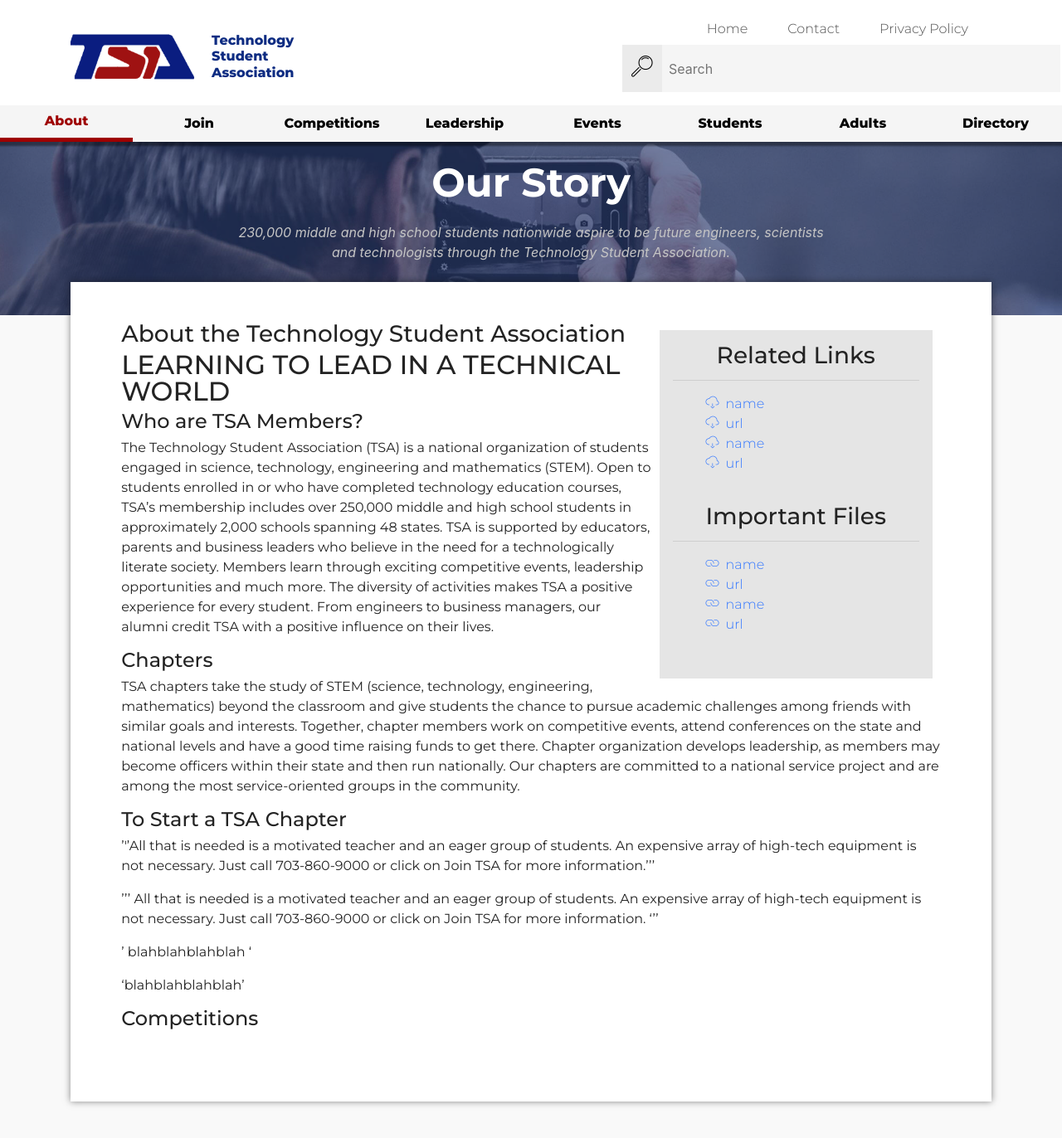
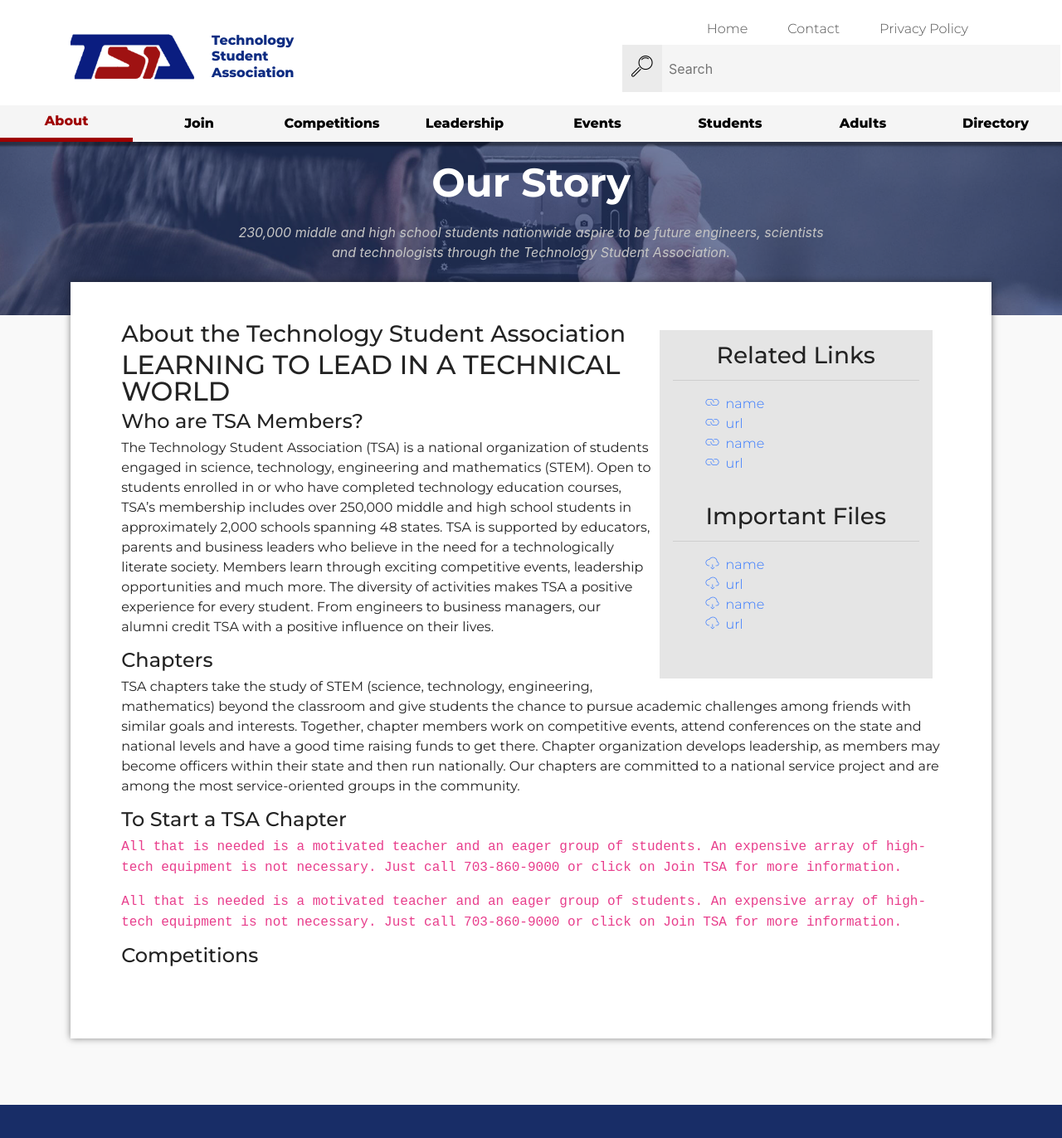
Before and after one commit to JacksonMeade/tsa-redesign-old, a Jekyll site: the page built from _posts/2018-05-17-our-story.md, in a window 1280 px wide, cut to the strip 0-1388 px from the top of the page. Shown: the top 1372 px of the strip at 83% size. Built offline with Jekyll 4.4.1, drawn with Linux system fonts in a browser that asks for light colours; nearby versions of some CDN libraries; some web fonts are replaced.

Commit message:
v1.5 (BETA)

```diff
--- a/_posts/2018-05-17-our-story.md
+++ b/_posts/2018-05-17-our-story.md
@@ -30,12 +30,9 @@
 TSA chapters take the study of STEM (science, technology, engineering, mathematics) beyond the classroom and give students the chance to pursue academic challenges among friends with similar goals and interests. Together, chapter members work on competitive events, attend conferences on the state and national levels and have a good time raising funds to get there. Chapter organization develops leadership, as members may become officers within their state and then run nationally. Our chapters are committed to a national service project and are among the most service-oriented groups in the community.
 
 #### To Start a TSA Chapter
-'''All that is needed is a motivated teacher and an eager group of students. An expensive array of high-tech equipment is not necessary. Just call 703-860-9000 or click on Join TSA for more information.'''
+`All that is needed is a motivated teacher and an eager group of students. An expensive array of high-tech equipment is not necessary. Just call 703-860-9000 or click on Join TSA for more information.`
 
-''' All that is needed is a motivated teacher and an eager group of students. An expensive array of high-tech equipment is not necessary. Just call 703-860-9000 or click on Join TSA for more information. '''
+`All that is needed is a motivated teacher and an eager group of students. An expensive array of high-tech equipment is not necessary. Just call 703-860-9000 or click on Join TSA for more information.`
 
-' blahblahblahblah '
-
-'blahblahblahblah'
 
 #### Competitions
--- a/assets/theme/css/style.css
+++ b/assets/theme/css/style.css
@@ -21,7 +21,7 @@
            list-style-type: none;
          }
          .linkList:before {
-           content: "\e989    ";
+           content: "\e946    ";
            color: inherit;
            text-decoration: ExtraBold;
            font-size: inherit;
@@ -45,7 +45,7 @@
            list-style-type: none;
          }
          .fileList:before {
-           content: "\e946    ";
+           content: "\e989    ";
            text-decoration: ExtraBold;
            color: inherit;
            font-size: inherit;
```
